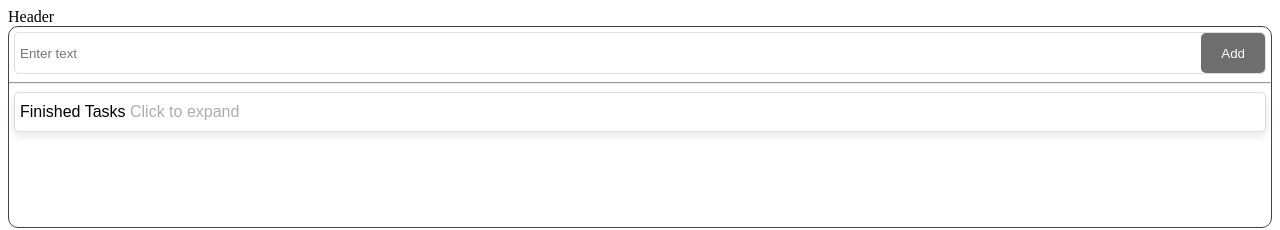
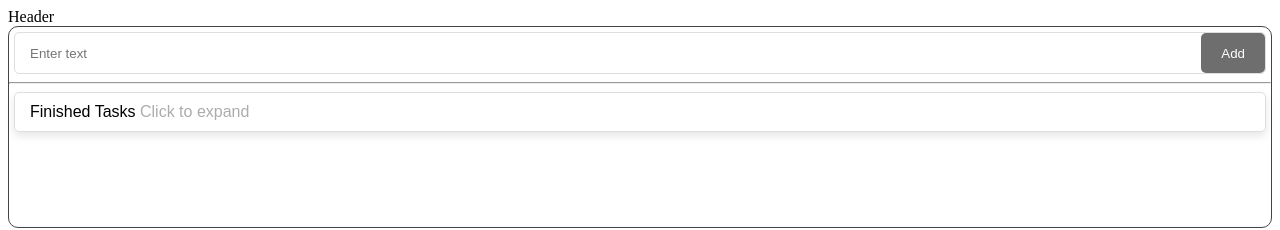
Before and after one commit to subbu-koppula/Enlighten, a React (Vite) app: page / in a window 1280 px wide. Shown: the top 230 px of the page. Built offline with nearby package versions, Linux system fonts and the light colour scheme.

Commit message:
styles changes for todo

```diff
--- a/src/components/ToDo/Card.css
+++ b/src/components/ToDo/Card.css
@@ -27,6 +27,7 @@
     margin-bottom: 10px;
     margin-top: 10px;
     display: inline;
+    padding-left: 10px;
 }
 
 .card-description {
--- a/src/components/ToDo/InputBox.jsx
+++ b/src/components/ToDo/InputBox.jsx
@@ -14,7 +14,8 @@ function InputBox(props){
           borderWidth: "1px",
           backgroundColor: 'var(--background-color)',
           transition: "box-shadow 0.3s ease",
-          margin: "5px"
+          margin: "5px",
+          paddingLeft: "10px"
         },
         "inputBox": {
           width: "100%",
```
